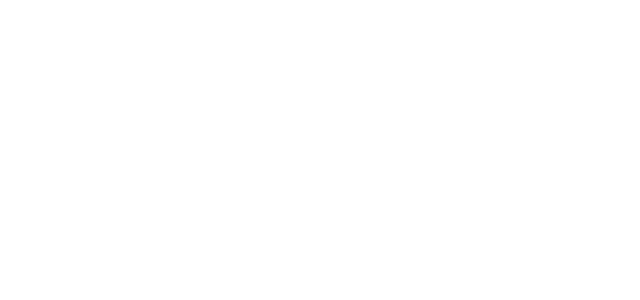
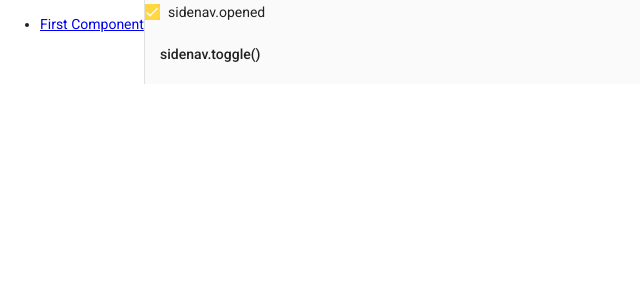
Before and after one commit to ryanradder11/mandelbrot-web-workers, an Angular app: page / in a window 1280 px wide. Shown: the top 300 px of the page, without its empty margins (0-640 px from the left). Built offline with nearby package versions, Linux system fonts and the light colour scheme.

Commit message:
-added routing and view.compnent

```diff
--- a/src/app/app-routing.module.ts
+++ b/src/app/app-routing.module.ts
@@ -1,7 +1,10 @@
 import { NgModule } from '@angular/core';
 import { RouterModule, Routes } from '@angular/router';
+import {ViewComponent} from "./components/view/view.component";
 
-const routes: Routes = [];
+const routes: Routes = [
+  {path: 'mandelbrot', component: ViewComponent}
+];
 
 @NgModule({
   imports: [RouterModule.forRoot(routes)],
--- a/src/app/app.component.html
+++ b/src/app/app.component.html
@@ -1 +1,17 @@
-<router-outlet></router-outlet>
+<mat-sidenav-container class="example-container" >
+  <mat-sidenav #sidenav mode="side" [(opened)]="opened" (opened)="events.push('open!')"
+               (closed)="events.push('close!')">
+    <nav>
+      <ul>
+        <li><a routerLink="/mandelbrot" routerLinkActive="active" ariaCurrentWhenActive="page">First Component</a></li>
+      </ul>
+    </nav>
+  </mat-sidenav>
+
+  <mat-sidenav-content>
+    <p><mat-checkbox [(ngModel)]="opened">sidenav.opened</mat-checkbox></p>
+    <p><button mat-button (click)="sidenav.toggle()">sidenav.toggle()</button></p>
+
+    <router-outlet></router-outlet>
+  </mat-sidenav-content>
+</mat-sidenav-container>
--- a/src/app/app.component.ts
+++ b/src/app/app.component.ts
@@ -7,4 +7,7 @@ import { Component } from '@angular/core';
 })
 export class AppComponent {
   title = 'mandelbrot-web-workers';
+  events: string[] = [];
+  opened = true;
+
 }
--- /dev/null
+++ b/src/app/components/view/view.component.html
@@ -0,0 +1 @@
+<p>view works!</p>
--- /dev/null
+++ b/src/app/components/view/view.component.ts
@@ -0,0 +1,15 @@
+import { Component, OnInit } from '@angular/core';
+
+@Component({
+  selector: 'app-view',
+  templateUrl: './view.component.html',
+  styleUrls: ['./view.component.scss']
+})
+export class ViewComponent implements OnInit {
+
+  constructor() { }
+
+  ngOnInit(): void {
+  }
+
+}
```
Also changed, not shown: src/app/app.module.ts (+12 -2 lines), src/app/components/view/view.component.scss (added), 1 other file (tests, documents, lock files or other folders).
